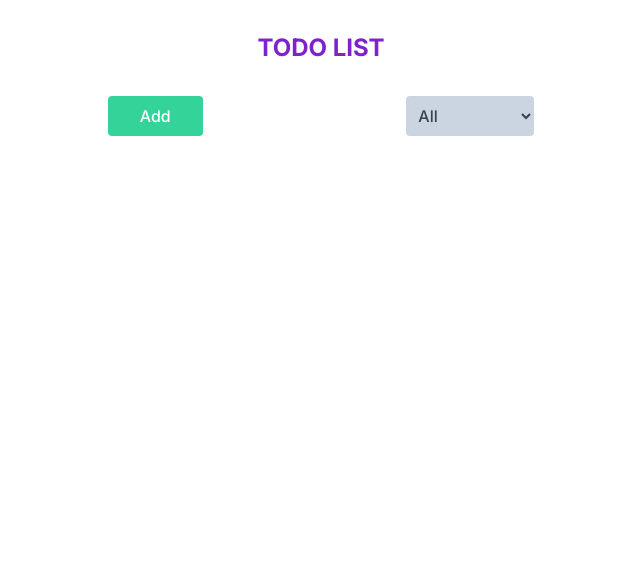
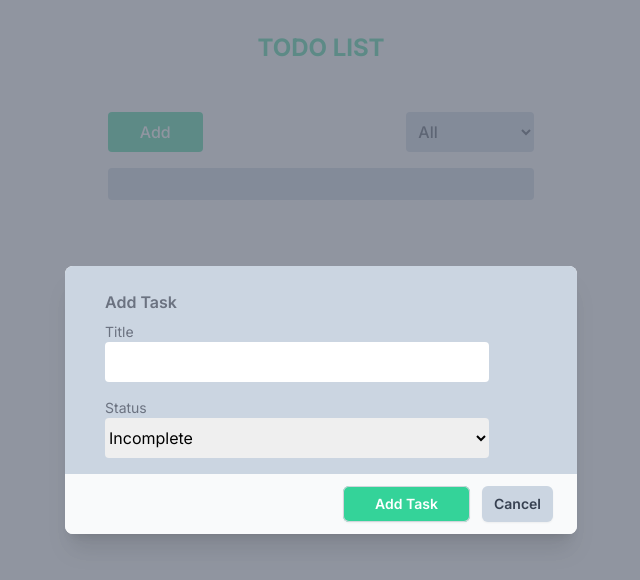
Before and after one commit to czydomin/hello-world, a Next.js app: page / in a window 1280 px wide. Both pictures are taken after a click on the button "Add". Shown: the top 580 px of the page, without its empty margins (319-959 px from the left). Built offline with nearby package versions, Linux system fonts and the light colour scheme.

Commit message:
add item to the list

```diff
--- a/next.config.js
+++ b/next.config.js
@@ -1,4 +1,8 @@
 /** @type {import('next').NextConfig} */
-const nextConfig = {}
+const nextConfig = {
+    images:{
+        domains:["encrypted-tbn0.gstatic.com"]
+    }
+}
 
 module.exports = nextConfig
--- a/package.json
+++ b/package.json
@@ -9,6 +9,8 @@
     "lint": "next lint"
   },
   "dependencies": {
+    "@headlessui/react": "^1.7.17",
+    "@heroicons/react": "^2.0.18",
     "@types/node": "20.5.6",
     "@types/react": "18.2.21",
     "@types/react-dom": "18.2.7",
--- a/src/app/page.tsx
+++ b/src/app/page.tsx
@@ -1,25 +1,65 @@
+"use client";
+
+import { Fragment, useRef, useState } from "react";
+import { Dialog, Transition } from "@headlessui/react";
+import { ExclamationTriangleIcon } from "@heroicons/react/24/outline";
+import { Header } from "~/components/Header";
+import { Item } from "~/components/Item";
+import { AddTaskModal } from "~/components/AddTaskModal";
+import { ActionSection } from "~/components/ActionSection";
+
+type Item = {
+  title: string;
+  isDone: boolean;
+  dueDate: Date;
+};
+
 export default function Home() {
+  const [todos, setTodos] = useState<Item[]>([]);
+  const [isOpen, setIsOpen] = useState(false);
+
+  function HandleAddTodo(newtitle: string, newstatus: string) {
+    const newItem = {
+      title: newtitle,
+      isDone: newstatus === "Complete",
+      dueDate: new Date(),
+    };
+
+    const newTodos = [...todos, newItem];
+
+    setTodos(newTodos);
+  }
+
+  function Opening() {
+    return setIsOpen(true);
+  }
+  function Closing() {
+    return setIsOpen(false);
+  }
+
   return (
-    <main className="flex items-center flex-col">
+    <main className="flex items-center flex-col gap-4">
       <Header />
-      <ActionSection />
+      <ActionSection onAddTask={Opening} />
+
+      <div className="flex flex-1 flex-col w-1/3 gap-4 rounded bg-slate-300 p-4">
+        {todos.map((todo) => {
+          return (
+            <Item
+              key={todo.title}
+              title={todo.title}
+              isDone={todo.isDone}
+              dueDate={todo.dueDate}
+            />
+          );
+        })}
+      </div>
+
+      <AddTaskModal
+        isVisible={isOpen}
+        onClose={Closing}
+        onAddTask={HandleAddTodo}
+      />
     </main>
   );
 }
-
-function Header() {
-  return <p className="text-2xl font-bold my-8 text-purple-700">TODO LIST</p>;
-}
-
-function ActionSection() {
-  return (
-    <div className="flex w-1/3 justify-between">
-      <button className="px-8 py-2 rounded text-white	font-medium bg-emerald-400">
-        Add
-      </button>
-      <select className="bg-slate-300 rounded w-32 p-2 text-gray-700 font-medium">
-        <option>All</option>
-      </select>
-    </div>
-  );
-}
--- /dev/null
+++ b/src/components/ActionSection.tsx
@@ -0,0 +1,21 @@
+type ActionSectionProps = {
+  onAddTask: () => void;
+};
+
+export function ActionSection(props: ActionSectionProps) {
+  return (
+    <div className="flex w-1/3 justify-between">
+      <button
+        onClick={props.onAddTask}
+        className="px-8 py-2 rounded text-white	font-medium bg-emerald-400"
+      >
+        Add
+      </button>
+      <select className="bg-slate-300 rounded w-32 p-2 text-gray-700 font-medium">
+        <option>All</option>
+        <option>Incomplete</option>
+        <option>Complete</option>
+      </select>
+    </div>
+  );
+}
--- /dev/null
+++ b/src/components/AddTaskModal.tsx
@@ -0,0 +1,122 @@
+import { Dialog, Transition } from "@headlessui/react";
+import { Fragment, useRef, useState } from "react";
+
+type AddTaskModalProps = {
+  isVisible: boolean;
+  onClose: () => void;
+  onAddTask: (title: string, status: string) => void;
+};
+
+export function AddTaskModal(props: AddTaskModalProps) {
+  const cancelButtonRef = useRef(null);
+
+  const [taskName, setTaskName] = useState("");
+  const [isTaskDone, setIsTaskDone] = useState("Incomplete");
+
+  return (
+    <Transition.Root show={props.isVisible} as={Fragment}>
+      <Dialog
+        as="div"
+        className="relative z-10"
+        initialFocus={cancelButtonRef}
+        onClose={props.onClose}
+      >
+        <Transition.Child
+          as={Fragment}
+          enter="ease-out duration-300"
+          enterFrom="opacity-0"
+          enterTo="opacity-100"
+          leave="ease-in duration-200"
+          leaveFrom="opacity-100"
+          leaveTo="opacity-0"
+        >
+          <div className="fixed inset-0 bg-gray-500 bg-opacity-75 transition-opacity" />
+        </Transition.Child>
+
+        <div className="fixed inset-0 z-10 overflow-y-auto">
+          <div className="flex min-h-full items-end justify-center p-4 text-center sm:items-center sm:p-0">
+            <Transition.Child
+              as={Fragment}
+              enter="ease-out duration-300"
+              enterFrom="opacity-0 translate-y-4 sm:translate-y-0 sm:scale-95"
+              enterTo="opacity-100 translate-y-0 sm:scale-100"
+              leave="ease-in duration-200"
+              leaveFrom="opacity-100 translate-y-0 sm:scale-100"
+              leaveTo="opacity-0 translate-y-4 sm:translate-y-0 sm:scale-95"
+            >
+              <Dialog.Panel className="relative transform overflow-hidden rounded-lg bg-white text-left shadow-xl transition-all sm:my-8 sm:w-full sm:max-w-lg">
+                <div className="bg-slate-300 px-4 pb-4 pt-5 sm:p-6 sm:pb-4">
+                  <div className="sm:flex sm:items-start">
+                    <div className="mt-3 text-center sm:ml-4 sm:mt-0 sm:text-left">
+                      <Dialog.Title
+                        as="h3"
+                        className="text-base font-semibold leading-6 text-gray-500"
+                      >
+                        Add Task
+                      </Dialog.Title>
+
+                      <div className="mt-2 flex flex-col gap-4">
+                        <div className="flex flex-col">
+                          <label
+                            htmlFor="text"
+                            className="text-sm text-gray-500"
+                          >
+                            Title
+                          </label>
+                          <input
+                            value={taskName}
+                            onChange={(event) =>
+                              setTaskName(event.target.value)
+                            }
+                            id="text"
+                            type="placeholder"
+                            className="w-96 h-10 rounded"
+                          />
+                        </div>
+
+                        <div className="flex flex-col">
+                          <label className="text-sm text-gray-500">
+                            Status
+                          </label>
+                          <select
+                            value={isTaskDone}
+                            onChange={(event) =>
+                              setIsTaskDone(event.target.value)
+                            }
+                            className="w-96 h-10 rounded"
+                          >
+                            <option value="Incomplete">Incomplete</option>
+                            <option value="Complete">Complete</option>
+                          </select>
+                        </div>
+                      </div>
+                    </div>
+                  </div>
+                </div>
+                <div className="bg-gray-50 px-4 py-3 sm:flex sm:flex-row-reverse sm:px-6">
+                  <button
+                    type="button"
+                    className="inline-flex w-full justify-center rounded-md bg-slate-300 px-3 py-2 text-sm font-semibold text-gray-700 shadow-sm hover:bg-red-500 sm:ml-3 sm:w-auto"
+                    onClick={props.onClose}
+                  >
+                    Cancel
+                  </button>
+                  <button
+                    type="button"
+                    className="mt-3 inline-flex w-full justify-center rounded-md bg-emerald-400 px-8 py-2 text-sm font-semibold text-white shadow-sm ring-1 ring-inset ring-gray-300 hover:bg-gray-50 sm:mt-0 sm:w-auto"
+                    onClick={() => {
+                      props.onAddTask(taskName, isTaskDone);
+                    }}
+                    ref={cancelButtonRef}
+                  >
+                    Add Task
+                  </button>
+                </div>
+              </Dialog.Panel>
+            </Transition.Child>
+          </div>
+        </div>
+      </Dialog>
+    </Transition.Root>
+  );
+}
--- /dev/null
+++ b/src/components/Header.tsx
@@ -0,0 +1,3 @@
+export function Header() {
+  return <p className="text-2xl font-bold  text-emerald-400 p-8">TODO LIST</p>;
+}
--- /dev/null
+++ b/src/components/Item.tsx
@@ -0,0 +1,43 @@
+import Image from "next/image";
+
+type ItemProps = {
+  title: string;
+  isDone: boolean;
+  dueDate: Date;
+};
+export function Item(props: ItemProps) {
+  return (
+    <div className="bg-slate-100 h-10 flex flex-1 justify-between rounded p-4">
+      <div className="bg-slate-100 flex items-center gap-4">
+        <input
+          checked={props.isDone}
+          className="h-8 w-8"
+          type="checkbox"
+        ></input>
+        <div>
+          <p className="text-xl  ">{props.title}</p>
+          <p className="italic">{props.dueDate.toDateString()}</p>
+        </div>
+      </div>
+
+      <div className="flex gap-4">
+        <button>
+          <Image
+            src="https://encrypted-tbn0.gstatic.com/images?q=tbn:ANd9GcQx_UA3KQ9qCWryJXnVq2q5gY2eu-UvCXWbwA&usqp=CAU"
+            width={30}
+            height={30}
+            alt="delete icon"
+          />
+        </button>
+        <button>
+          <Image
+            src="https://www.svgrepo.com/show/61278/edit.svg"
+            width={30}
+            height={30}
+            alt="edit icon"
+          />
+        </button>
+      </div>
+    </div>
+  );
+}
```
Also changed, not shown: 1 other file (tests, documents, lock files or other folders).
